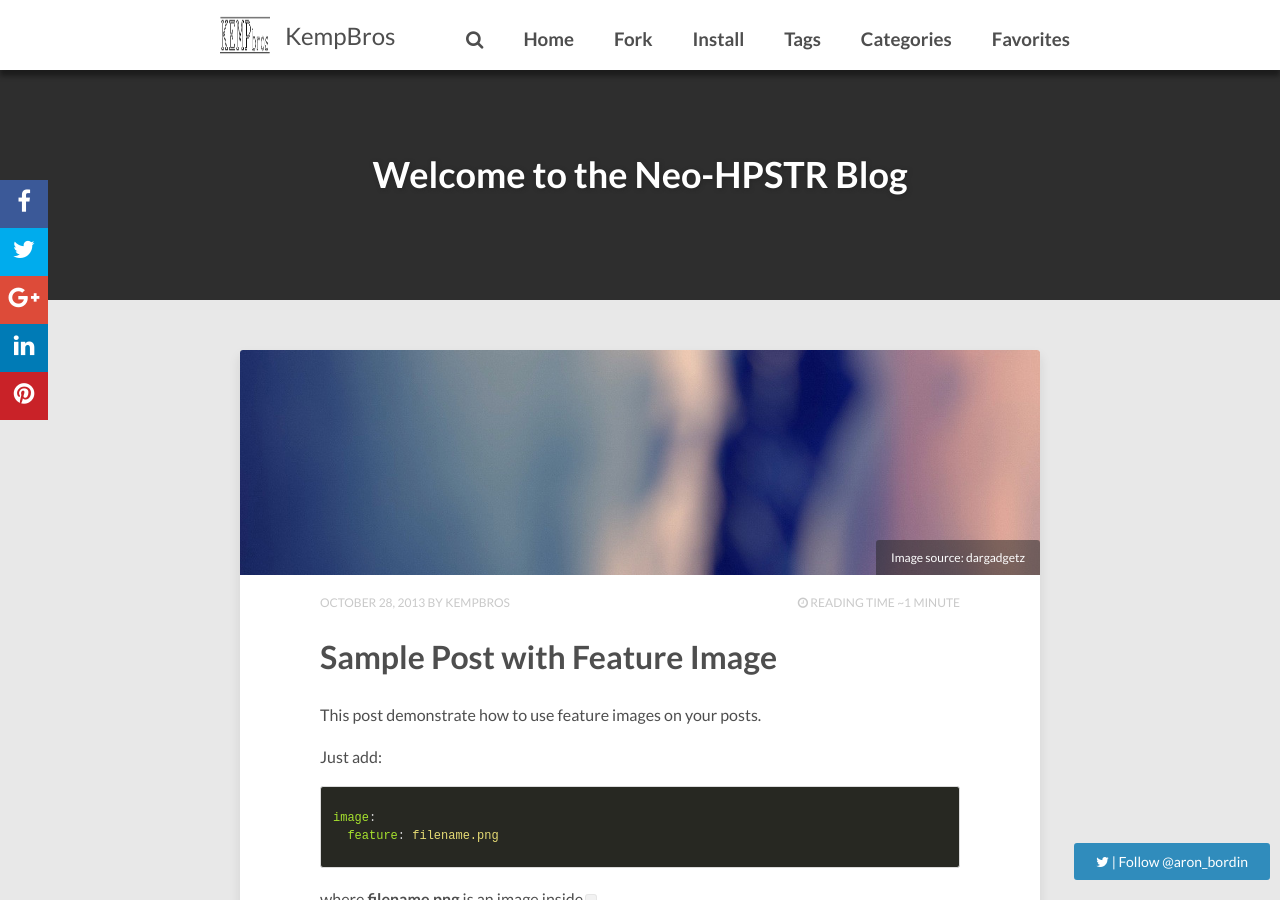
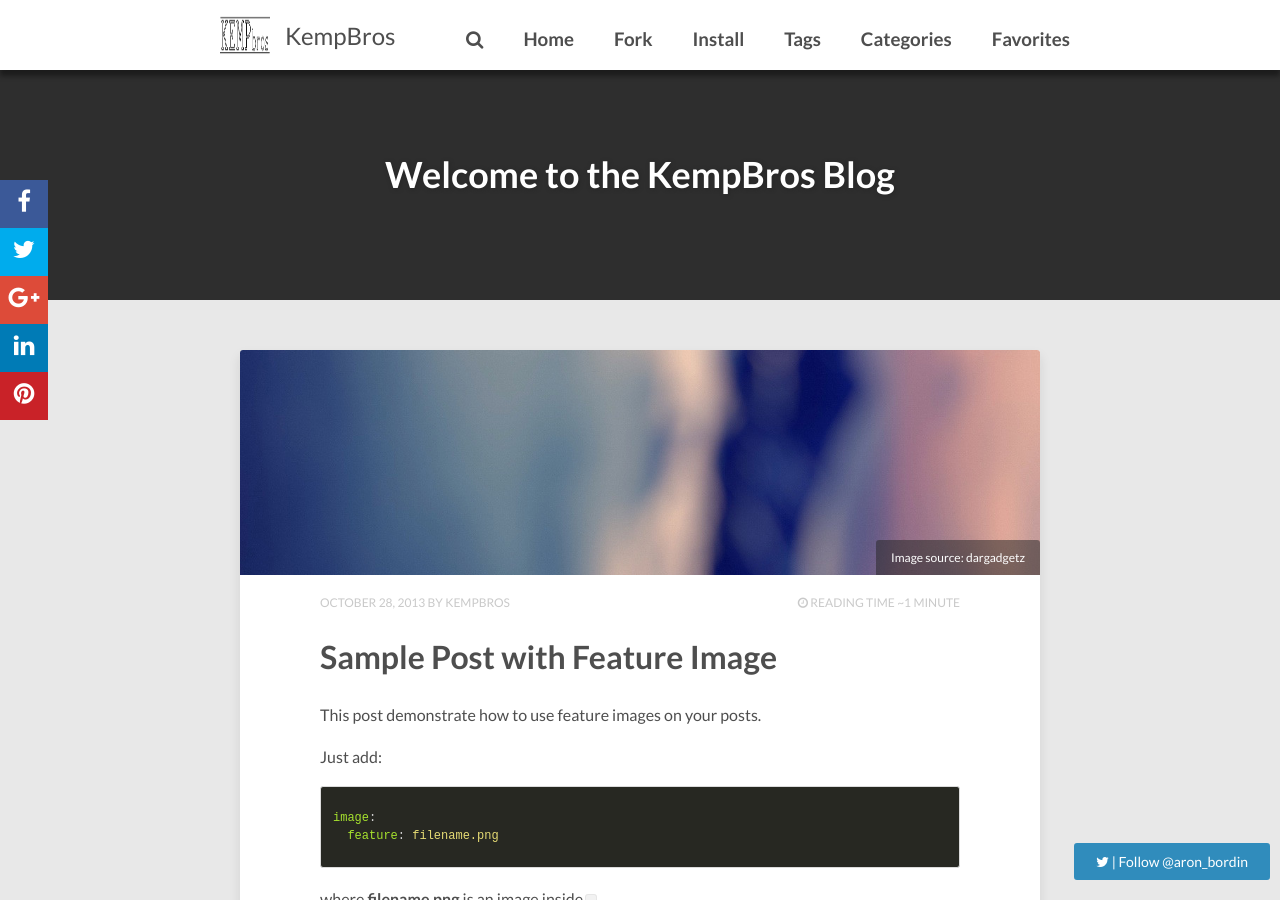
Before and after one commit to kempbros/kempbros.github.io, a Jekyll site: the page built from index.html, in a window 1280 px wide and 900 px high. Built offline with Jekyll 4.4.1, drawn with Linux system fonts in a browser that asks for light colours; nearby versions of some CDN libraries; the list of posts is cut into pages by our own code; comment, search, counter and statistics services are not loaded; some of the changed lines change nothing that is shown.

Commit message:
More branding changes

```diff
--- a/_config.yml
+++ b/_config.yml
@@ -19,7 +19,7 @@
   - title: 'Home'
     url: '/'
   - title: 'Fork'
-    url: 'http://github.com/aron-bordin/neo-hpstr-jekyll-theme'
+    url: 'http://github.com/kempbros/kempbros.github.io'
   - title: 'Install'
     url: '/theme-setup/'
   - title: 'Tags'
@@ -54,11 +54,11 @@
 # Social networking links used in author block underneath posts. Update and remove as you like.
 social:
   - title: "github"
-    url: "https://github.com/aron-bordin"
+    url: "https://github.com/kempbros"
   - title: "linkedin"
-    url: "https://br.linkedin.com/in/aronbordin"
+    url: "https://br.linkedin.com/in/kempbros"
   - title: "youtube"
-    url: "https://www.youtube.com/channel/UCfnSek-9HPWOx5e2pH7VFgg"
+    url: "https://www.youtube.com/channel/kempbros"
 # Background image to be tiled on all pages
 background:
 
--- a/index.html
+++ b/index.html
@@ -1,6 +1,6 @@
 ---
 layout: post-index
-title: "Welcome to the Neo-HPSTR Blog"
+title: "Welcome to the KempBros Blog"
 description: "Describe this nonsense."
 tags: [Jekyll, theme, themes, responsive, blog, modern]
 comments: false
```
